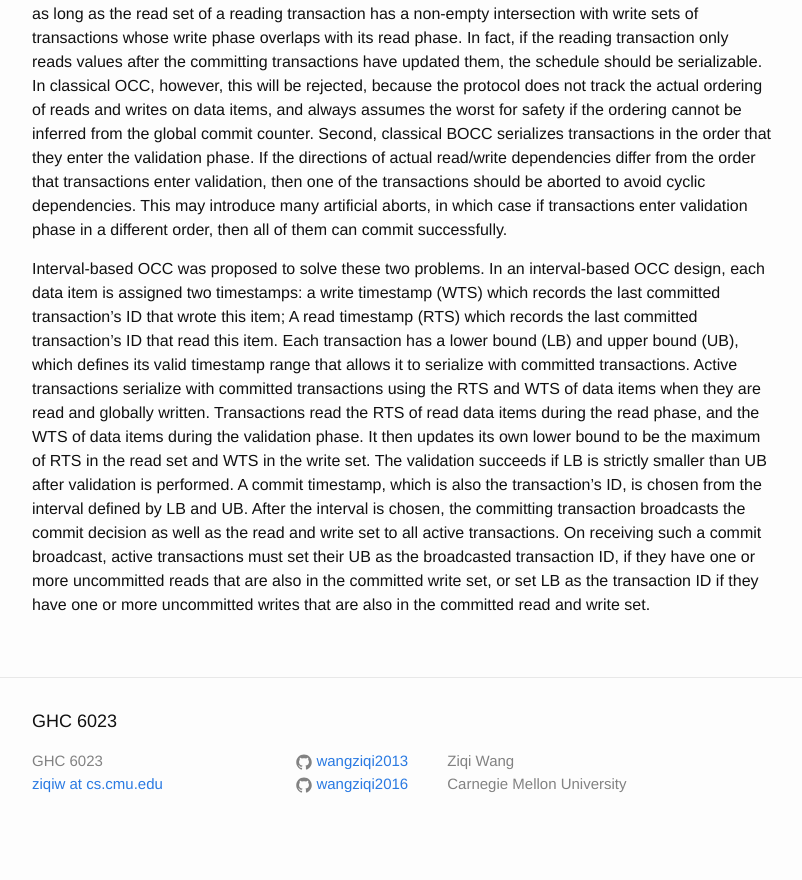
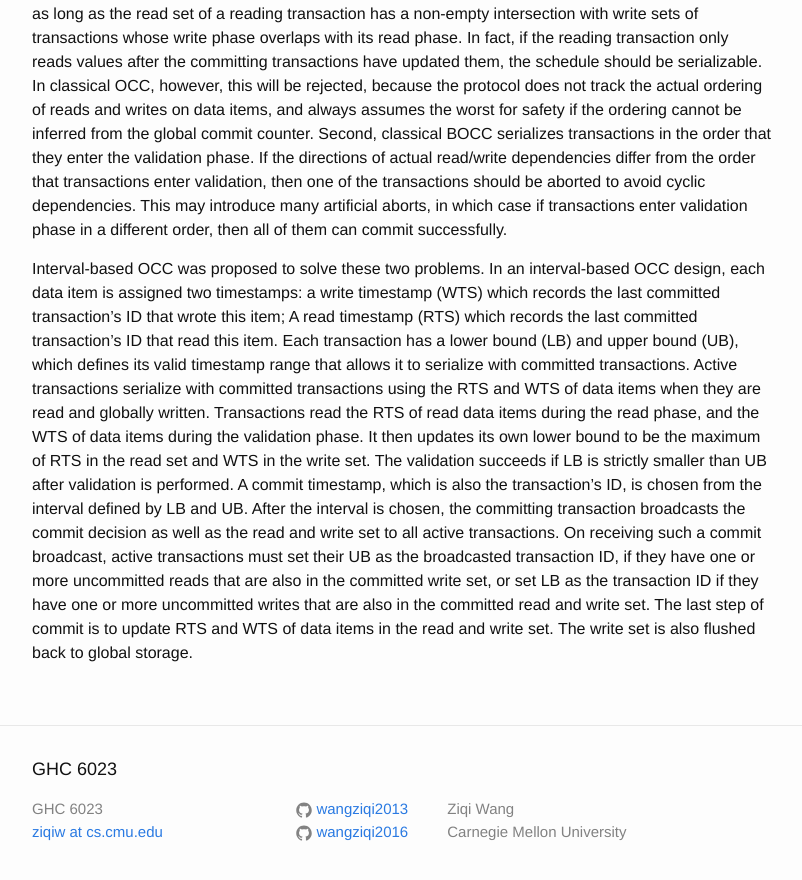
Before and after one commit to wangziqi2013/wangziqi2013.github.io, a Jekyll site: the page built from _posts/2018-06-20-sontm.markdown, in a window 1280 px wide and 900 px high, scrolled down 748 px. Shown: the top 880 px of the window, without its empty margins (238-1040 px from the left). Built offline with Jekyll 4.4.1, drawn with Linux system fonts in a browser that asks for light colours; before the commit the page ends 1603 px from its top, so only the background shows below that.

Commit message:
Finish interval based OCC

```diff
--- a/_posts/2018-06-20-sontm.markdown
+++ b/_posts/2018-06-20-sontm.markdown
@@ -39,5 +39,7 @@ if LB is strictly smaller than UB after validation is performed. A commit timest
 transaction's ID, is chosen from the interval defined by LB and UB. After the interval is chosen, the
 committing transaction broadcasts the commit decision as well as the read and write set to all active transactions.
 On receiving such a commit broadcast, active transactions must set their UB as the broadcasted transaction ID,
-if they have one or more uncommitted reads that are also in the committed write set, or set LB as the transaction ID
-if they have one or more uncommitted writes that are also in the committed read and write set.
+if they have one or more uncommitted reads that are also in the committed write set, or set LB as the transaction
+ID if they have one or more uncommitted writes that are also in the committed read and write set. The last
+step of commit is to update RTS and WTS of data items in the read and write set. The write set is also
+flushed back to global storage.
```
